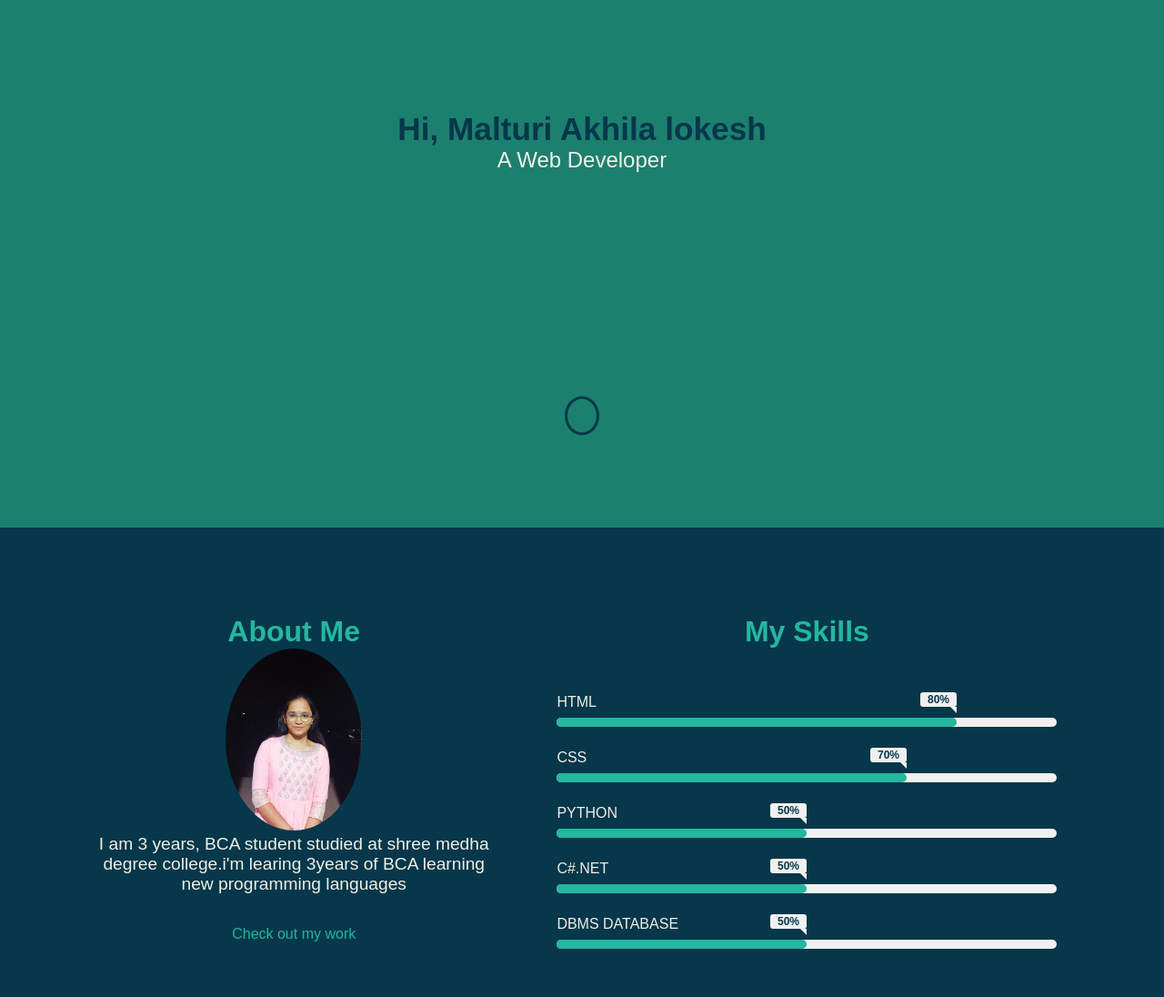
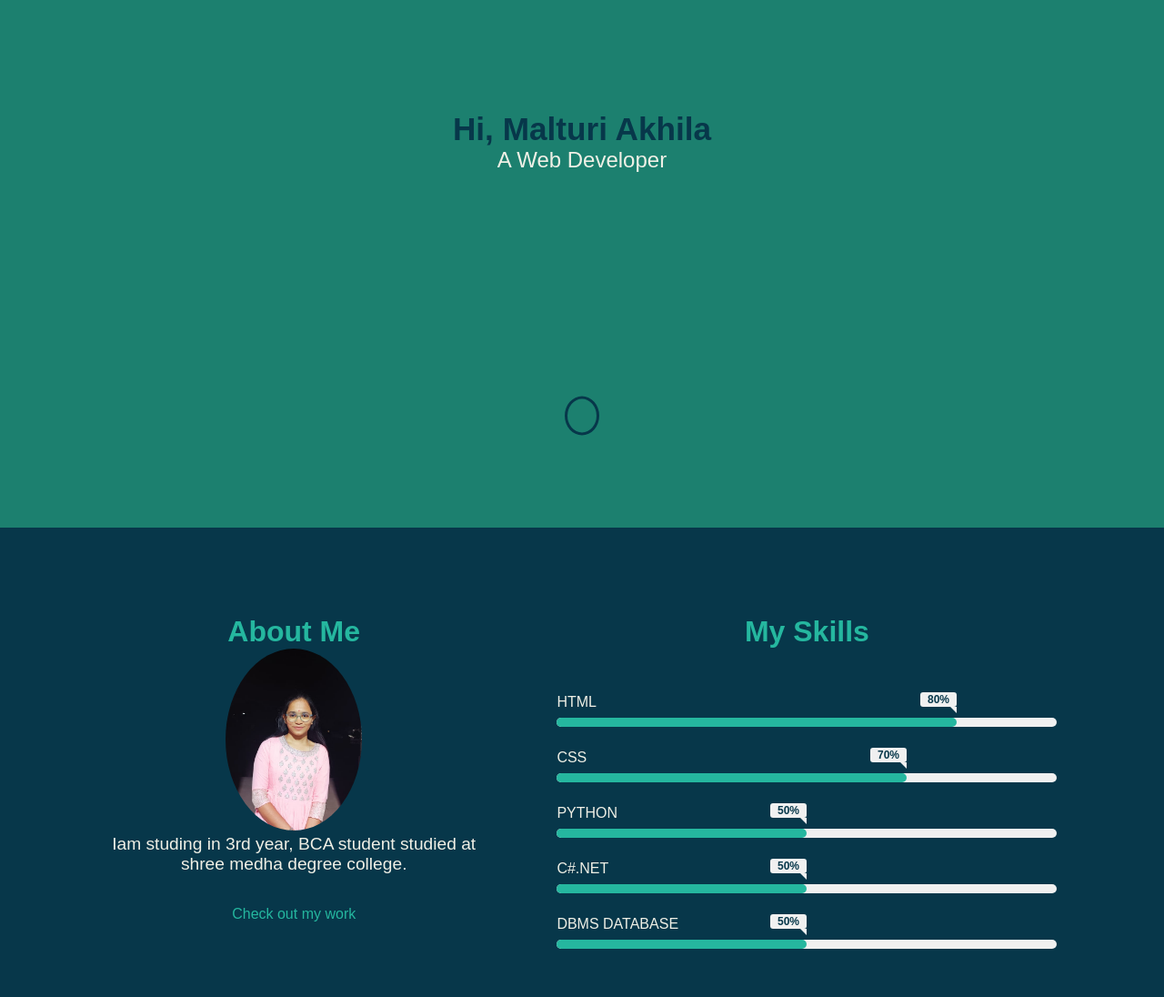
Before and after one commit to malturiakhila/BHARAT-INTERN, a plain HTML site: page Portfolio/index.html in a window 1280 px wide. Shown: the part 220-1316 px from the top of the page at 91% size. Drawn offline with Linux system fonts and the light colour scheme.

Commit message:
Update index.html

```diff
--- a/Portfolio/index.html
+++ b/Portfolio/index.html
@@ -13,7 +13,7 @@
     <nav class="navbar">
       <div class="navbar-container container">
         <div>
-          <h1 class="navbar-brand">sagram lokesh</h1>
+          <h1 class="navbar-brand">malturi akhila</h1>
         </div>
         <ul class="menu-items">
           <li><a href="#about">About</a></li>
@@ -24,7 +24,7 @@
     </nav>
     <div class="home-content" id="home-page">
       <div class="name">
-        <h1>Hi, Malturi Akhila lokesh</h1>
+        <h1>Hi, Malturi Akhila </h1>
         <p>A Web Developer</p>
       </div>
       <div class="angle-down-icon">
@@ -41,8 +41,7 @@
           </div>
           <img src="akhila.jpg" alt="image" />
           <p>
-            I am 3 years, BCA student studied at shree medha degree college.i'm learing 3years of BCA learning new
-            programming languages
+            Iam studing in 3rd year, BCA student studied at shree medha degree college.
           </p>
           <div class="work-arrow">
             <p>
```
